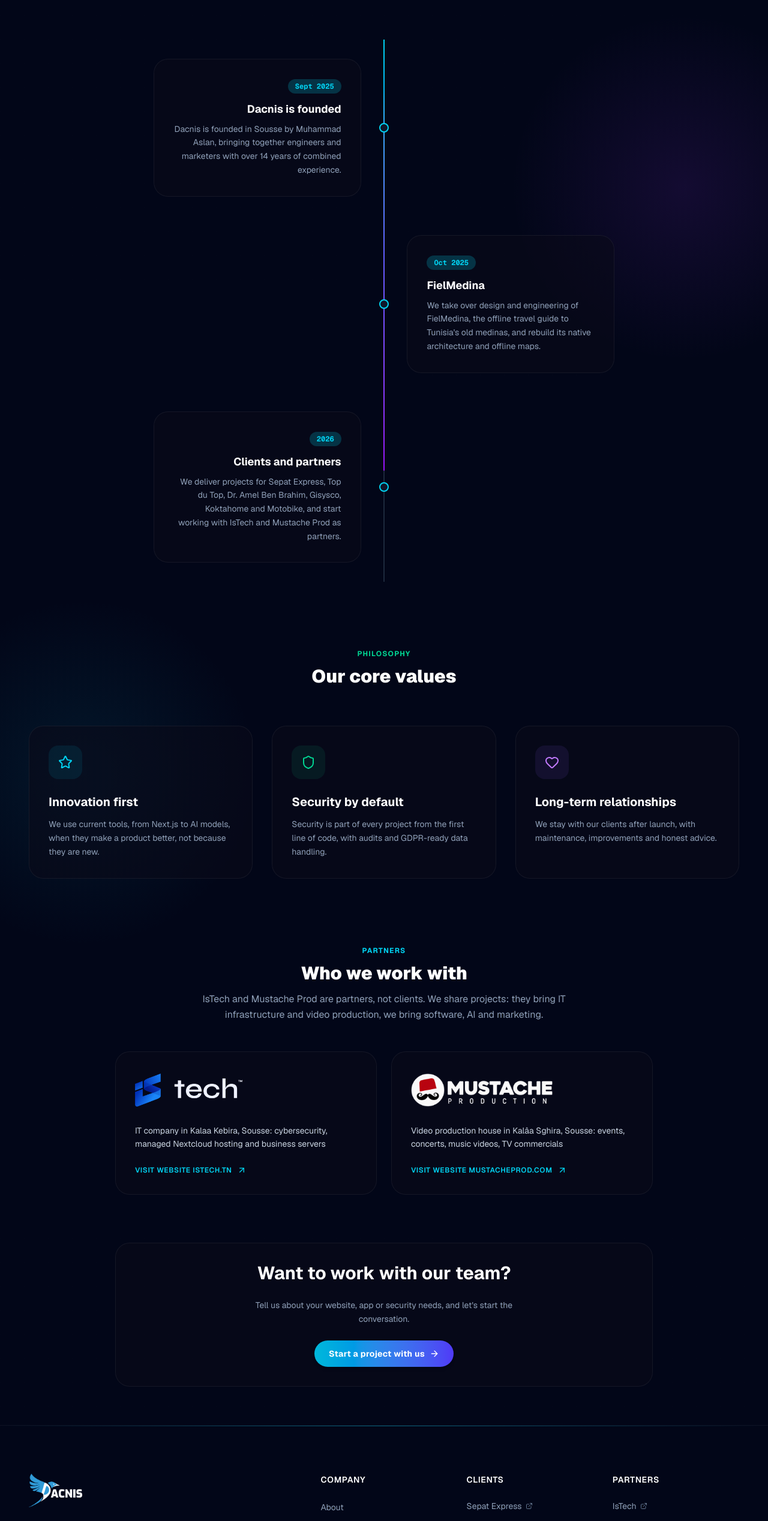
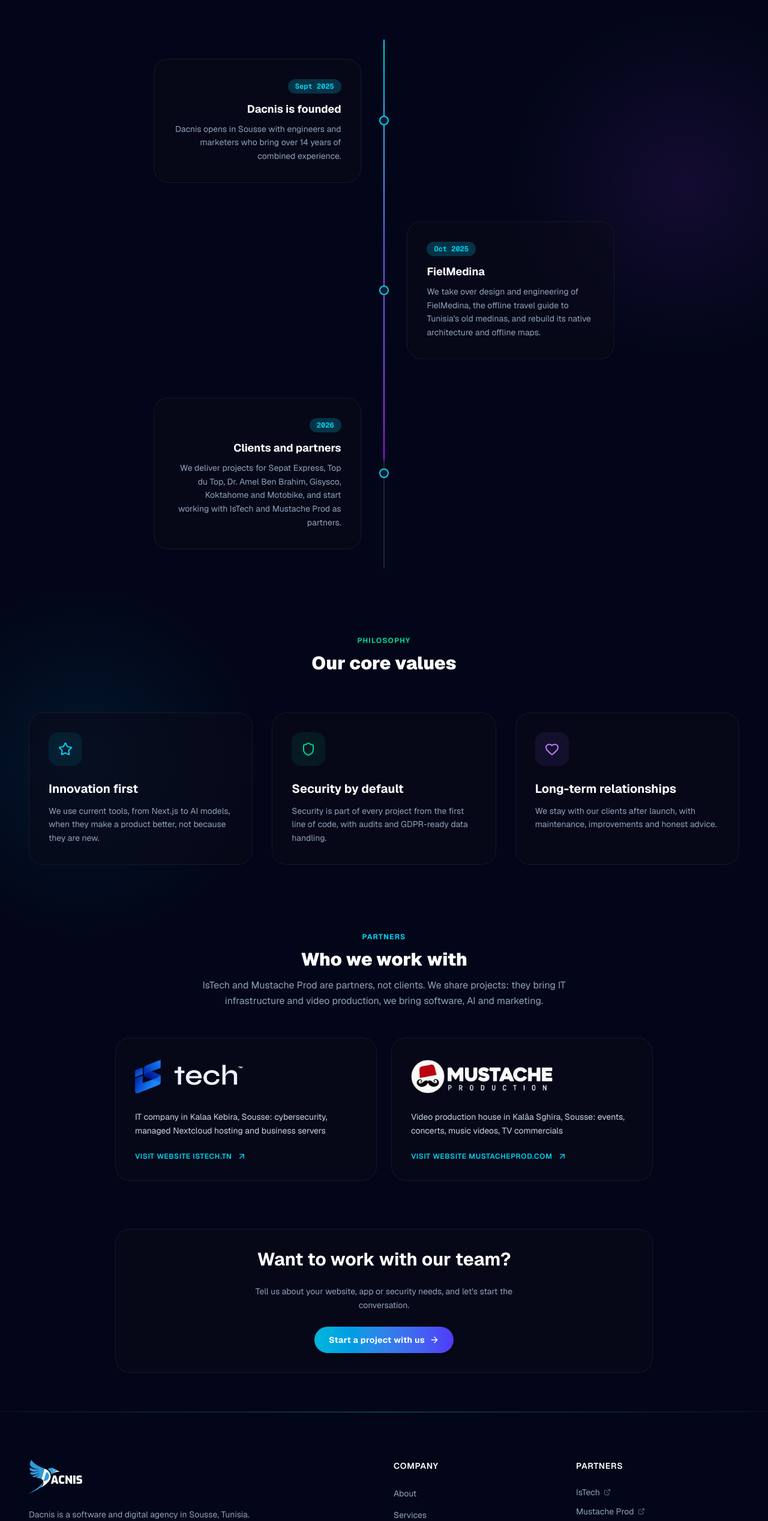
Before and after one commit to akenore/dacnis-startup, a Next.js app: page /en/about in a window 1280 px wide. Shown: the part 847-3383 px from the top of the page at 60% size. Built offline with nearby package versions, Linux system fonts and the light colour scheme.

Commit message:
refactor: remove founder mentions and client section across site and dictionaries

```diff
--- a/components/layout/Footer.tsx
+++ b/components/layout/Footer.tsx
@@ -1,7 +1,7 @@
 import Link from "next/link";
 import Image from "next/image";
 import { Mail, Phone, MapPin, ExternalLink } from "lucide-react";
-import { brandUrl, clients, partners } from "@/lib/brands";
+import { brandUrl, partners } from "@/lib/brands";
 import { fill, type Dictionary } from "@/lib/dictionaries";
 import type { Locale } from "@/lib/i18n";
 import { href, serviceKeys } from "@/lib/routes";
@@ -16,7 +16,7 @@
     { name: dict.nav.careers, href: href(locale, "careers") },
     { name: dict.nav.ctaMobile, href: href(locale, "hire") },
   ];
-  const externalList = (items: typeof clients) => (
+  const externalList = (items: typeof partners) => (
     <ul className="flex flex-col gap-3">
       {items.map((brand) => (
         <li key={brand.name}>
@@ -40,7 +40,7 @@
       <div className="absolute top-0 left-1/2 -translate-x-1/2 w-full max-w-7xl h-px bg-gradient-to-r from-transparent via-cyan-500/50 to-transparent" />
 
       <div className="max-w-7xl mx-auto px-6 md:px-12 relative z-10">
-        <div className="grid grid-cols-1 md:grid-cols-2 lg:grid-cols-5 gap-12 lg:gap-8 mb-16">
+        <div className="grid grid-cols-1 md:grid-cols-2 lg:grid-cols-4 gap-12 lg:gap-8 mb-16">
           {/* NAP block: identical to the JSON-LD organization and llms.txt */}
           <div className="flex flex-col gap-6 lg:col-span-2">
             <Link href={href(locale, "home")} aria-label="Dacnis">
@@ -91,11 +91,6 @@
           </div>
 
           <div>
-            <h2 className="text-white font-semibold text-sm uppercase tracking-wider mb-6">{t.clients}</h2>
-            {externalList(clients)}
-          </div>
-
-          <div>
             <h2 className="text-white font-semibold text-sm uppercase tracking-wider mb-6">{t.partners}</h2>
             {externalList(partners)}
           </div>
--- a/dictionaries/en.ts
+++ b/dictionaries/en.ts
@@ -48,7 +48,7 @@
     aiStatus: "STATUS: LIVE",
     summaryTitle: "Dacnis in brief",
     summary: [
-      "Dacnis is a software and digital agency founded in September 2025 in Sousse, Tunisia, by Muhammad Aslan.",
+      "Dacnis is a software and digital agency founded in September 2025 in Sousse, Tunisia.",
       "We offer web development, iOS and Android app development, AI integration, cyber security audits, SEO and GEO, and digital marketing.",
       "We created FielMedina, an offline travel guide to Tunisia's old medinas, and we work with IsTech and Mustache Prod as partners.",
     ],
@@ -141,7 +141,7 @@
         date: "Sept 2025",
         title: "Dacnis is founded",
         description:
-          "Dacnis is founded in Sousse by Muhammad Aslan, bringing together engineers and marketers with over 14 years of combined experience.",
+          "Dacnis opens in Sousse with engineers and marketers who bring over 14 years of combined experience.",
       },
       {
         date: "Oct 2025",
@@ -461,7 +461,6 @@
       "Dacnis is a software and digital agency in Sousse, Tunisia. We design, build and grow websites, mobile apps and AI products. Creators of the FielMedina app.",
     company: "Company",
     services: "Services",
-    clients: "Clients",
     partners: "Partners",
     rights: "© {year} Dacnis. All rights reserved. Made in Tunisia.",
     privacy: "Privacy policy",
--- a/dictionaries/fr.ts
+++ b/dictionaries/fr.ts
@@ -44,7 +44,7 @@
     aiStatus: "STATUT : EN LIGNE",
     summaryTitle: "Dacnis en bref",
     summary: [
-      "Dacnis est une agence logicielle et digitale fondée en septembre 2025 à Sousse, en Tunisie, par Muhammad Aslan.",
+      "Dacnis est une agence logicielle et digitale fondée en septembre 2025 à Sousse, en Tunisie.",
       "Nous proposons le développement web, le développement d'applications iOS et Android, l'intégration de l'IA, les audits de cybersécurité, le SEO et le GEO, et le marketing digital.",
       "Nous avons créé FielMedina, un guide de voyage hors ligne des médinas tunisiennes, et nous travaillons avec IsTech et Mustache Prod en tant que partenaires.",
     ],
@@ -137,7 +137,7 @@
         date: "Sept. 2025",
         title: "Création de Dacnis",
         description:
-          "Dacnis est fondée à Sousse par Muhammad Aslan et réunit des ingénieurs et des marketeurs cumulant plus de 14 ans d'expérience.",
+          "Dacnis ouvre ses portes à Sousse avec des ingénieurs et des marketeurs cumulant plus de 14 ans d'expérience.",
       },
       {
         date: "Oct. 2025",
@@ -458,7 +458,6 @@
       "Dacnis est une agence logicielle et digitale à Sousse, en Tunisie. Nous concevons, développons et faisons grandir sites web, applications mobiles et produits d'IA. Créateurs de l'application FielMedina.",
     company: "Entreprise",
     services: "Services",
-    clients: "Clients",
     partners: "Partenaires",
     rights: "© {year} Dacnis. Tous droits réservés. Fabriqué en Tunisie.",
     privacy: "Confidentialité",
--- a/lib/llms.ts
+++ b/lib/llms.ts
@@ -16,7 +16,7 @@
 function facts() {
   const a = site.address;
   return [
-    `Founded: September 2025 in Sousse, Tunisia, by ${site.founder}.`,
+    "Founded: September 2025 in Sousse, Tunisia.",
     `Address: ${a.street}, ${a.locality} ${a.postalCode}, ${a.country}.`,
     `Contact: ${site.email}, ${site.phone.display}.`,
     "Languages: the site is in English (/en) and French (/fr); the team works in French, English and Arabic.",
--- a/lib/schema.ts
+++ b/lib/schema.ts
@@ -46,7 +46,6 @@
     hasMap: site.mapsUrl,
     foundingDate: site.foundingDate,
     foundingLocation: { "@type": "Place", name: "Sousse, Tunisia" },
-    founder: { "@type": "Person", name: site.founder, worksFor: { "@id": orgId } },
     areaServed: [
       { "@type": "Country", name: "Tunisia" },
       { "@type": "Place", name: "Europe" },
--- a/lib/site.ts
+++ b/lib/site.ts
@@ -24,7 +24,6 @@
   },
   geo: { latitude: 35.8256, longitude: 10.6369 },
   mapsUrl: "https://www.google.com/maps/search/?api=1&query=Avenue%20Ibn%20El%20Jazzar%2C%20Sousse%204000%2C%20Tunisia",
-  founder: "Muhammad Aslan",
   foundingDate: "2025-09",
   /** Profiles that describe the same company. Add LinkedIn, Facebook and Google Business Profile URLs here. */
   sameAs: [] as string[],
```
